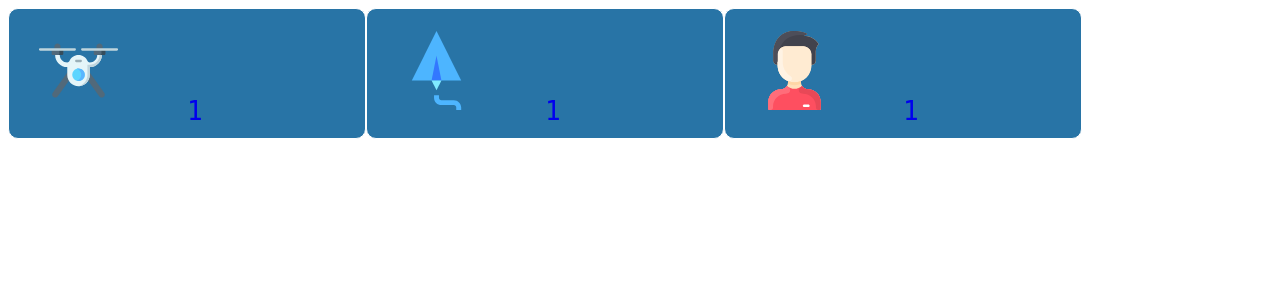
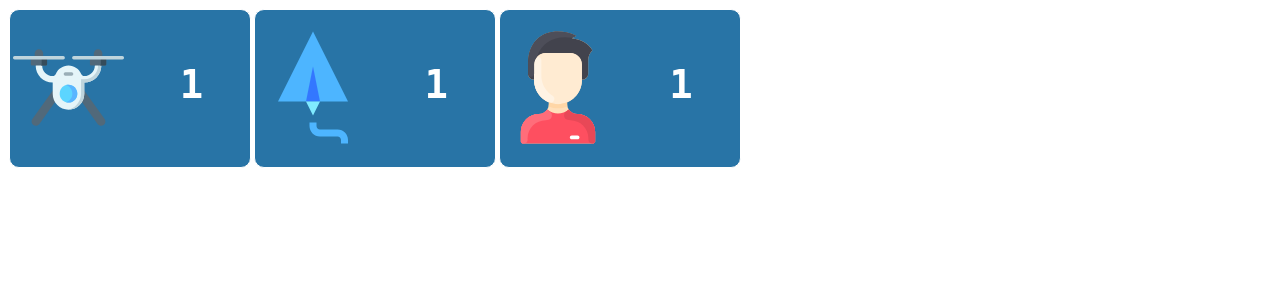
Before and after one commit to Mxlaser/MW06, a PHP site: page /suivi.php?suivi in a window 1280 px wide. Shown: the top 300 px of the page. Run offline with PHP 8.4, Linux system fonts and the light colour scheme; the visitor is signed in with stand-in values (Sample User, id 1).

Commit message:
Partie 3 (enfin!)

```diff
--- a/CSS/suivi.css
+++ b/CSS/suivi.css
@@ -22,32 +22,48 @@ body{
   background-color: var(--sa-bg-color)
 }
 
-div.statistique{
-  display: inline-grid;
-  padding: 12px 20px;
+img{
+  width: 95%;
+  height: 95%;
+}
+
+a:link, a:visited, a:active{
+  color: white;
+  text-decoration: none;
+}
+
+a:hover{
+  border-bottom: 2px solid black;
+  transition-duration: 0.3s;
+}
+
+.statistique{
+  display: inline-block;
   border: 1px solid white;
   border-radius: 10px;
   background-color: var(--n-bg-color);
-  color: white;
-  font-size: 2em;
+  font-size: 3em;
   font-family: monospace;
-  width: 25%;
+  width: 19%;
+  height: 20%;
+  margin: 0.1%;
 }
 
-p{
+.statistique_icone{
   margin: 0;
-  display: inline-grid;
+  padding: 1%;
+  width: 49%;
+  height: 100%;
+  float: left;
 }
 
-img{
-  width:50%;
-  padding: 10px;
+
+.statistique_valeur{
+  margin: 0;
+  width: 49%;
+  height: 100%;
+  line-height: 150px;
+  float: right;
+  text-align: center;
+  font-weight: bold;
 }
-
-p.statistique_icone{
-  width:50%;
-}
-
-p.statistique_valeur{
-
-}
--- a/suivi.php
+++ b/suivi.php
@@ -15,14 +15,16 @@
         if(isset($_SESSION['nbdrone']))
         {
           $nbdrone = $_SESSION['nbdrone'];
-          echo "<div class='statistique'><a href='suivi.php?listeDrones'>";
-          echo "<p class='statistique_icone'><img src='Images/Icones/drone.svg'></p>";
-          echo "<p class='statistique_valeur'>$nbdrone</p></a></div>";
+          //Methode 1
+          echo '<div class="statistique"><a href="suivi.php?listeDrones">';
+          echo '<p class="statistique_icone"><img src="Images/Icones/drone.svg"></p>';
+          echo '<p class="statistique_valeur">'.$nbdrone.'</p></a></div>';
           unset($_SESSION['nbdrone']);
         }
         if(isset($_SESSION['nbvol']))
         {
           $nbvol = $_SESSION['nbvol'];
+          //Methode 2
           echo "<div class='statistique'><a href='suivi.php?listeVols'>";
           echo "<p class='statistique_icone'><img src='Images/Icones/fly.svg'></p>";
           echo "<p class='statistique_valeur'>$nbvol</p></a></div>";
```
